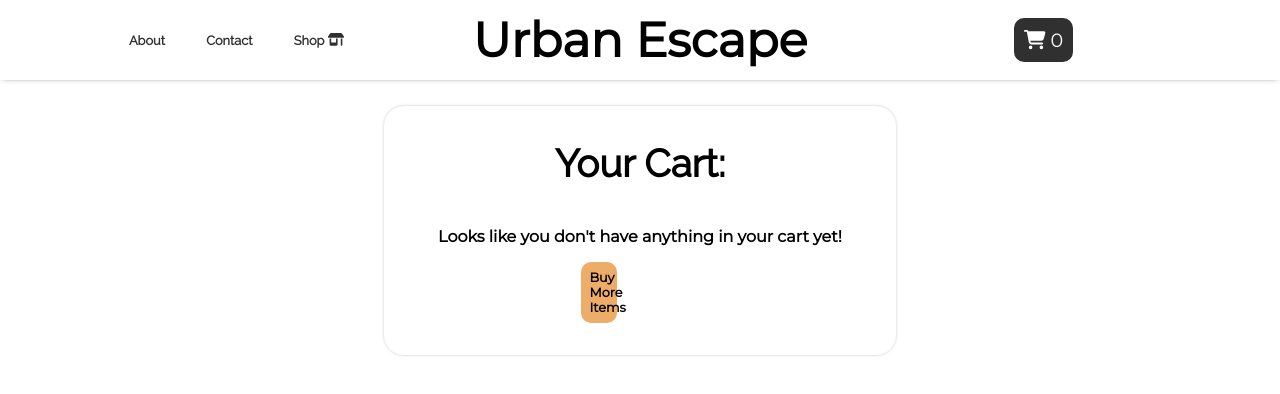
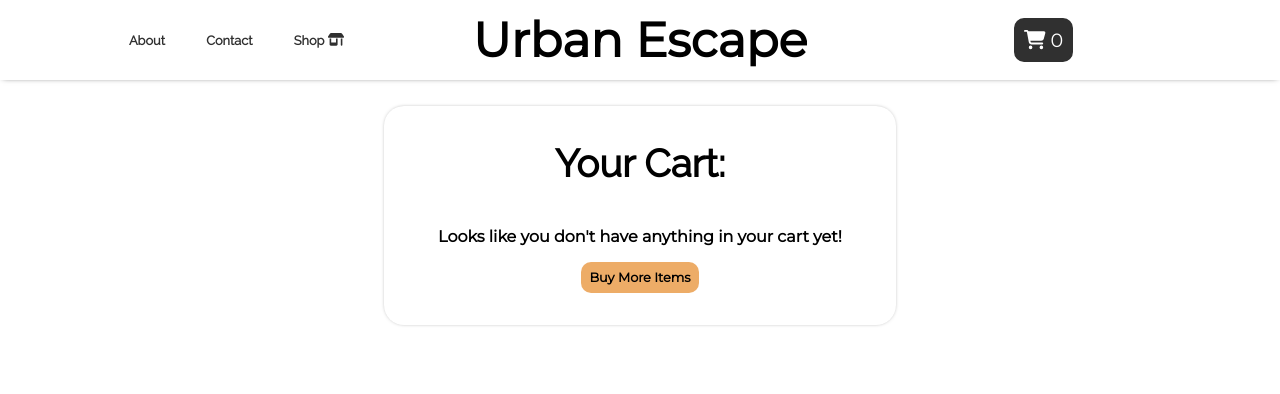
Before and after one commit to PkTheCoda/ecommerce-app, a React (Create React App) app: page /cart in a window 1280 px wide. Shown: the top 394 px of the page. Built offline with nearby package versions, Linux system fonts and the light colour scheme.

Commit message:
modified cart-button styling

```diff
--- a/src/App.css
+++ b/src/App.css
@@ -317,7 +317,6 @@ a {
 }
 
 .cart-end-button {
-  width:30%;
   padding:1vh;
   border:none;
   border-radius:10px;
@@ -328,6 +327,7 @@ a {
 }
 
 .end-1 {
+  width:100%;
   background-color:rgb(237, 172, 103);
 }
 
```
